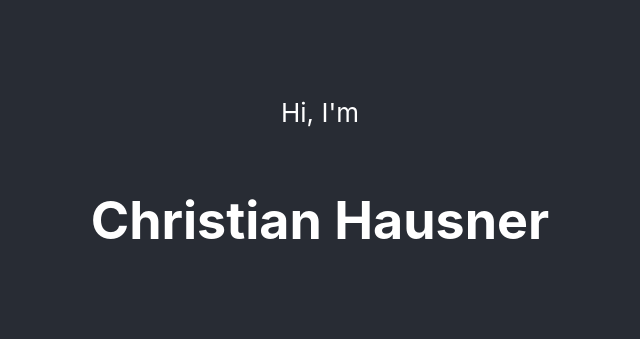
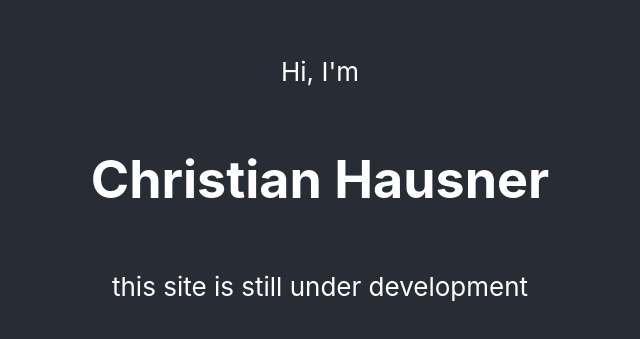
Before and after one commit to chrishausner/personal-website, a React (Create React App) app: page / in a window 1280 px wide. Shown: the part 221-560 px from the top of the page, without its empty margins (320-960 px from the left). Built offline with nearby package versions, Linux system fonts and the light colour scheme.

Commit message:
Updated frontend adding development message

```diff
--- a/src/App.js
+++ b/src/App.js
@@ -11,6 +11,9 @@ function App() {
         <h1>
           Christian Hausner
         </h1>
+        <p>
+          this site is still under development
+        </p>
       </header>
     </div>
   );
```
